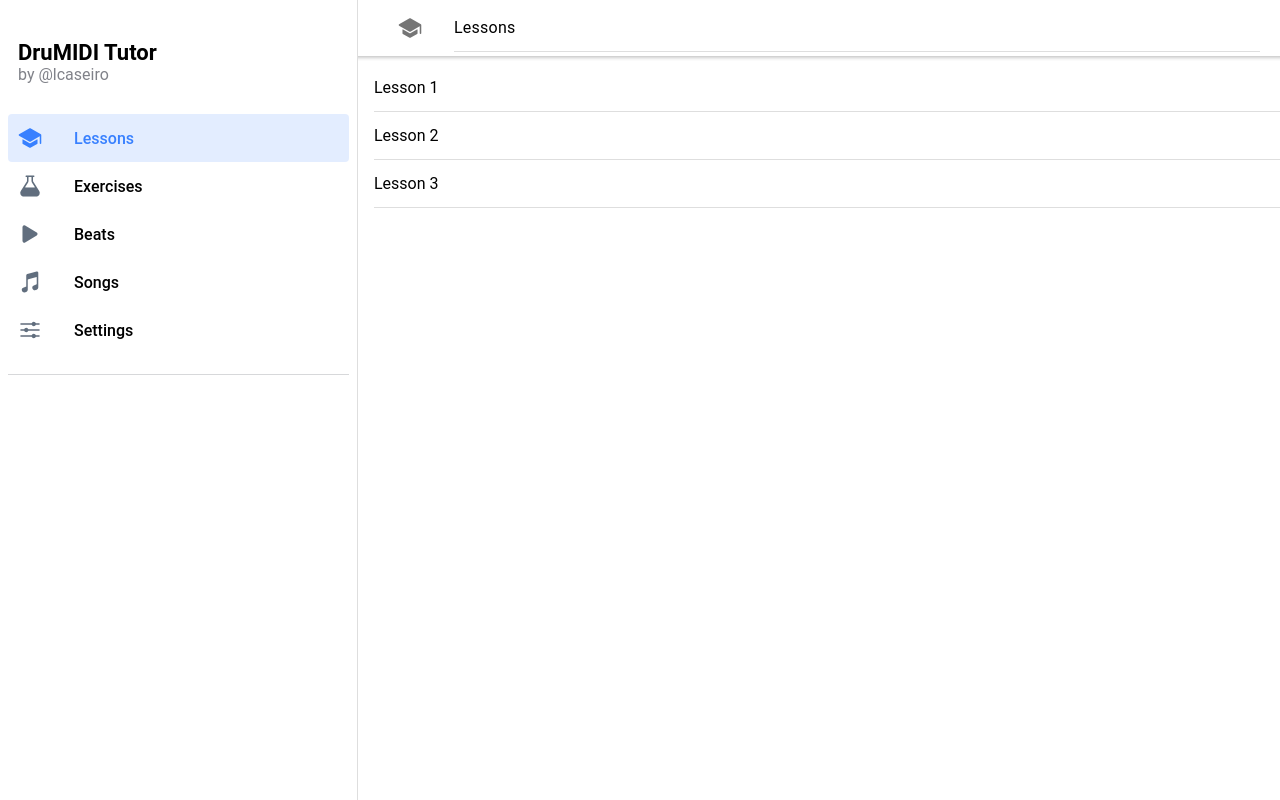
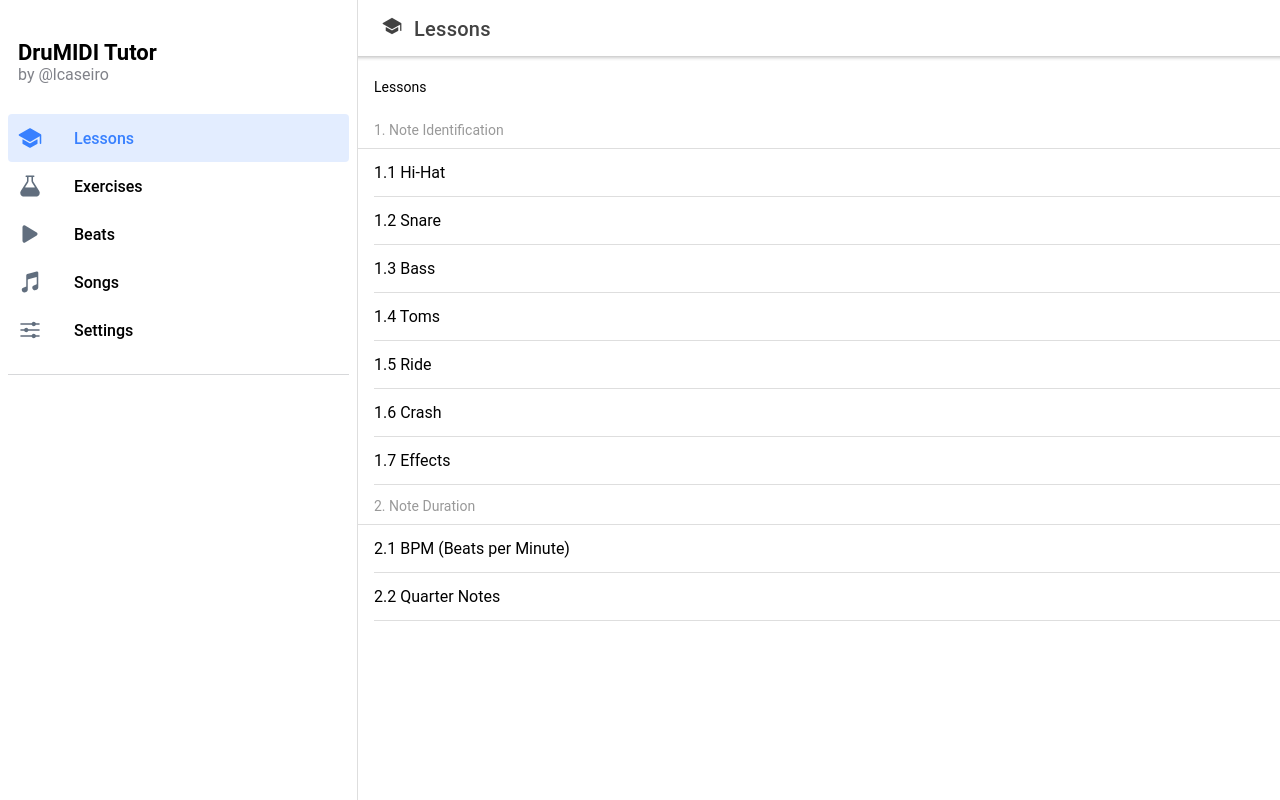
Before and after one commit to leocaseiro/drumidi-tutor, a React (Create React App) app: page /page/lessons in a window 1280 px wide. Built offline with nearby package versions, Linux system fonts and the light colour scheme.

Commit message:
Lessons List and Single examples

```diff
--- a/src/App.tsx
+++ b/src/App.tsx
@@ -30,6 +30,7 @@ import '@ionic/react/css/display.css';
 
 /* Theme variables */
 import './theme/variables.css';
+import './theme/app.css';
 
 setupIonicReact();
 
@@ -41,15 +42,23 @@ const App: React.FC = () => {
                     <Menu />
                     <IonRouterOutlet id="main">
                         <Route path="/" exact={true}>
-                            <Redirect to="/page/lessons" />
+                            <Redirect to="/page/Lessons" />
                         </Route>
-                        <Route path="/page/:name" component={Page} />
+                        <Route
+                            path="/page/:name"
+                            exact={true}
+                            component={Page}
+                        />
                         <Route
                             path="/page/lessons"
                             exact={true}
                             component={Lessons}
                         />
-                        <Route path="/page/lessons/:id" component={Lesson} />
+                        <Route
+                            path="/page/lessons/:category/:id"
+                            exact={true}
+                            component={Lesson}
+                        />
                     </IonRouterOutlet>
                 </IonSplitPane>
             </IonReactRouter>
--- a/src/pages/Lessons/Lesson.tsx
+++ b/src/pages/Lessons/Lesson.tsx
@@ -5,7 +5,6 @@ import {
     IonContent,
     IonHeader,
     IonIcon,
-    IonItem,
     IonLabel,
     IonMenuButton,
     IonPage,
@@ -13,10 +12,9 @@ import {
     IonToolbar,
 } from '@ionic/react';
 import { useParams } from 'react-router';
-// import './Page.css';
 
 const Lesson: React.FC = () => {
-    const { id } = useParams<{ id: string }>();
+    const { category, id } = useParams<{ category: string; id: string }>();
 
     return (
         <IonPage>
@@ -26,15 +24,17 @@ const Lesson: React.FC = () => {
                         <IonMenuButton />
                     </IonButtons>
                     <IonTitle>
-                        <IonItem>
-                            <IonIcon slot="start" icon={school} />
-                            <IonLabel>Lesson {id}</IonLabel>
-                        </IonItem>
+                        <IonIcon slot="start" icon={school} />
+                        <IonLabel>
+                            Lesson {category} {id}
+                        </IonLabel>
                     </IonTitle>
                 </IonToolbar>
             </IonHeader>
 
-            <IonContent fullscreen>Lesson {id} Here</IonContent>
+            <IonContent fullscreen>
+                Lesson {category} {id}
+            </IonContent>
         </IonPage>
     );
 };
--- a/src/pages/Lessons/Lessons.tsx
+++ b/src/pages/Lessons/Lessons.tsx
@@ -6,15 +6,17 @@ import {
     IonHeader,
     IonIcon,
     IonItem,
+    IonItemDivider,
+    IonItemGroup,
     IonLabel,
     IonList,
+    IonListHeader,
     IonMenuButton,
     IonPage,
     IonTitle,
     IonToolbar,
 } from '@ionic/react';
 import { RouteComponentProps } from 'react-router';
-// import './Page.css';
 
 const Lessons: React.FC<RouteComponentProps> = ({ match }) => {
     return (
@@ -25,25 +27,54 @@ const Lessons: React.FC<RouteComponentProps> = ({ match }) => {
                         <IonMenuButton />
                     </IonButtons>
                     <IonTitle>
-                        <IonItem>
-                            <IonIcon slot="start" icon={school} />
-                            <IonLabel>Lessons</IonLabel>
-                        </IonItem>
+                        <IonIcon className="IonTitle__IonIcon" icon={school} />
+                        <IonLabel>Lessons</IonLabel>
                     </IonTitle>
                 </IonToolbar>
             </IonHeader>
 
             <IonContent fullscreen>
                 <IonList>
-                    <IonItem routerLink={`${match.url}/1`}>
-                        <IonLabel>Lesson 1</IonLabel>
-                    </IonItem>
-                    <IonItem routerLink={`${match.url}/2`}>
-                        <IonLabel>Lesson 2</IonLabel>
-                    </IonItem>
-                    <IonItem routerLink={`${match.url}/3`}>
-                        <IonLabel>Lesson 3</IonLabel>
-                    </IonItem>
+                    <IonListHeader>
+                        <IonLabel>Lessons</IonLabel>
+                    </IonListHeader>
+                    <IonItemGroup>
+                        <IonItemDivider>
+                            <IonLabel>1. Note Identification</IonLabel>
+                        </IonItemDivider>
+                        <IonItem routerLink={`${match.url}/note/hi-hat`}>
+                            <IonLabel>1.1 Hi-Hat</IonLabel>
+                        </IonItem>
+                        <IonItem routerLink={`${match.url}/note/snare`}>
+                            <IonLabel>1.2 Snare</IonLabel>
+                        </IonItem>
+                        <IonItem routerLink={`${match.url}/note/bass`}>
+                            <IonLabel>1.3 Bass</IonLabel>
+                        </IonItem>
+                        <IonItem routerLink={`${match.url}/note/toms`}>
+                            <IonLabel>1.4 Toms</IonLabel>
+                        </IonItem>
+                        <IonItem routerLink={`${match.url}/note/ride`}>
+                            <IonLabel>1.5 Ride</IonLabel>
+                        </IonItem>
+                        <IonItem routerLink={`${match.url}/note/crash`}>
+                            <IonLabel>1.6 Crash</IonLabel>
+                        </IonItem>
+                        <IonItem routerLink={`${match.url}/note/effects`}>
+                            <IonLabel>1.7 Effects</IonLabel>
+                        </IonItem>
+                    </IonItemGroup>
+                    <IonItemGroup>
+                        <IonItemDivider>
+                            <IonLabel>2. Note Duration</IonLabel>
+                        </IonItemDivider>
+                        <IonItem routerLink={`${match.url}/tempo/bpm`}>
+                            <IonLabel>2.1 BPM (Beats per Minute)</IonLabel>
+                        </IonItem>
+                        <IonItem routerLink={`${match.url}/tempo/quarter`}>
+                            <IonLabel>2.2 Quarter Notes</IonLabel>
+                        </IonItem>
+                    </IonItemGroup>
                 </IonList>
             </IonContent>
         </IonPage>
--- a/src/pages/Page.tsx
+++ b/src/pages/Page.tsx
@@ -13,7 +13,6 @@ import {
 import { useParams } from 'react-router';
 import ExploreContainer from '../components/ExploreContainer';
 import { usePage } from '../hooks/usePage';
-import './Page.css';
 
 const Page: React.FC = () => {
     const { name } = useParams<{ name: string }>();
--- /dev/null
+++ b/src/theme/app.css
@@ -0,0 +1,3 @@
+.IonTitle__IonIcon {
+    margin-right: 12px;
+}
```
Also changed, not shown: .eslintrc.js, src/pages/Page.css (deleted).
